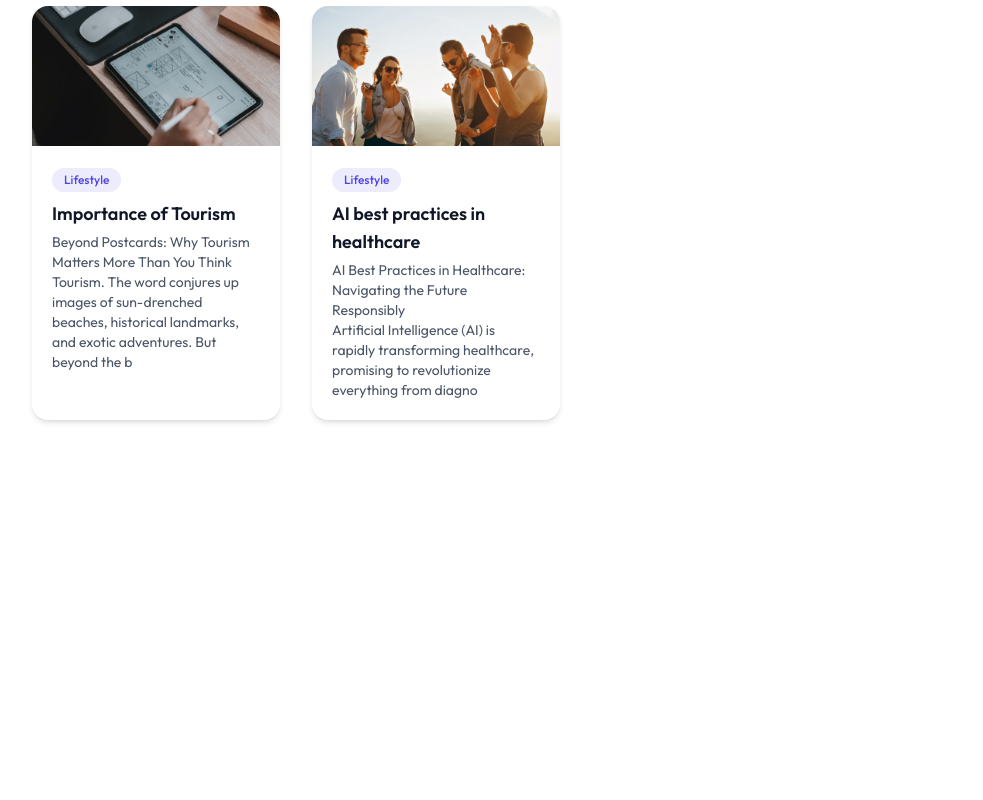
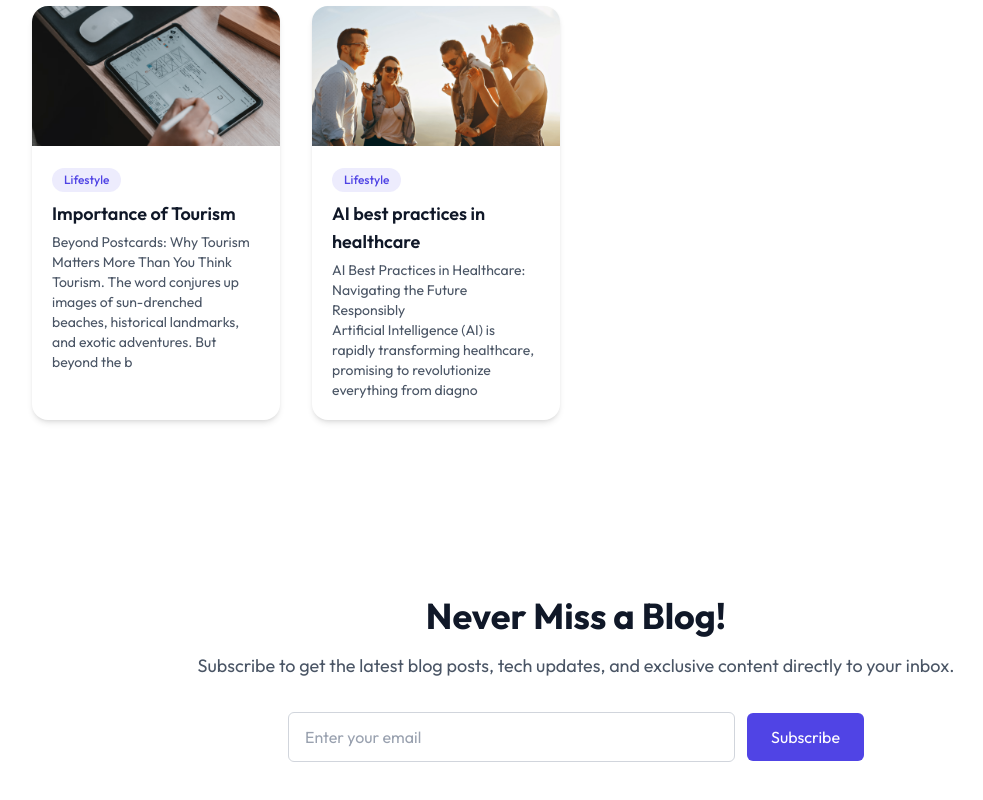
Before and after one commit to aditya-narayan-sahoo/quick-blog, a React (Vite) app in the folder client/: page / in a window 1280 px wide. Shown: the part 1631-2431 px from the top of the page, without its empty margins (64-1047 px from the left). Before the commit the page ends 2099 px from the top, so only its background shows below. Built offline with nearby package versions, Linux system fonts and the light colour scheme.

Commit message:
Add newsletter component and integrate to the home

```diff
--- /dev/null
+++ b/client/src/components/NewsLetter.jsx
@@ -0,0 +1,39 @@
+const NewsLetter = () => {
+  return (
+    <section className="flex flex-col items-center justify-center text-center space-y-4 my-32 px-4">
+      <h2 className="text-2xl md:text-4xl font-bold text-gray-900">
+        Never Miss a Blog!
+      </h2>
+      <p className="text-sm md:text-lg text-gray-600">
+        Subscribe to get the latest blog posts, tech updates, and exclusive
+        content directly to your inbox.
+      </p>
+
+      <form
+        className="flex w-full max-w-xl flex-col sm:flex-row items-center gap-3 mt-4"
+        onSubmit={(e) => {
+          e.preventDefault();
+        }}
+      >
+        <label htmlFor="email" className="sr-only">
+          Email address
+        </label>
+        <input
+          id="email"
+          type="email"
+          required
+          placeholder="Enter your email"
+          className="flex-1 px-4 py-3 rounded-md border border-gray-300 text-gray-700 placeholder:text-gray-400 focus:ring-2 focus:ring-primary focus:outline-none transition"
+        />
+        <button
+          type="submit"
+          className="px-6 py-3 bg-primary text-white rounded-md hover:bg-primary/90 transition focus:outline-none focus:ring-2 focus:ring-primary hover:scale-95 cursor-pointer"
+        >
+          Subscribe
+        </button>
+      </form>
+    </section>
+  );
+};
+
+export default NewsLetter;
--- a/client/src/pages/Home.jsx
+++ b/client/src/pages/Home.jsx
@@ -1,6 +1,7 @@
 import Navbar from "../components/Navbar";
 import Header from "../components/Header";
 import BlogList from "../components/BlogList";
+import NewsLetter from "../components/NewsLetter";
 
 const Home = () => {
   return (
@@ -8,6 +9,7 @@ const Home = () => {
       <Navbar />
       <Header />
       <BlogList />
+      <NewsLetter />
     </>
   );
 };
```
